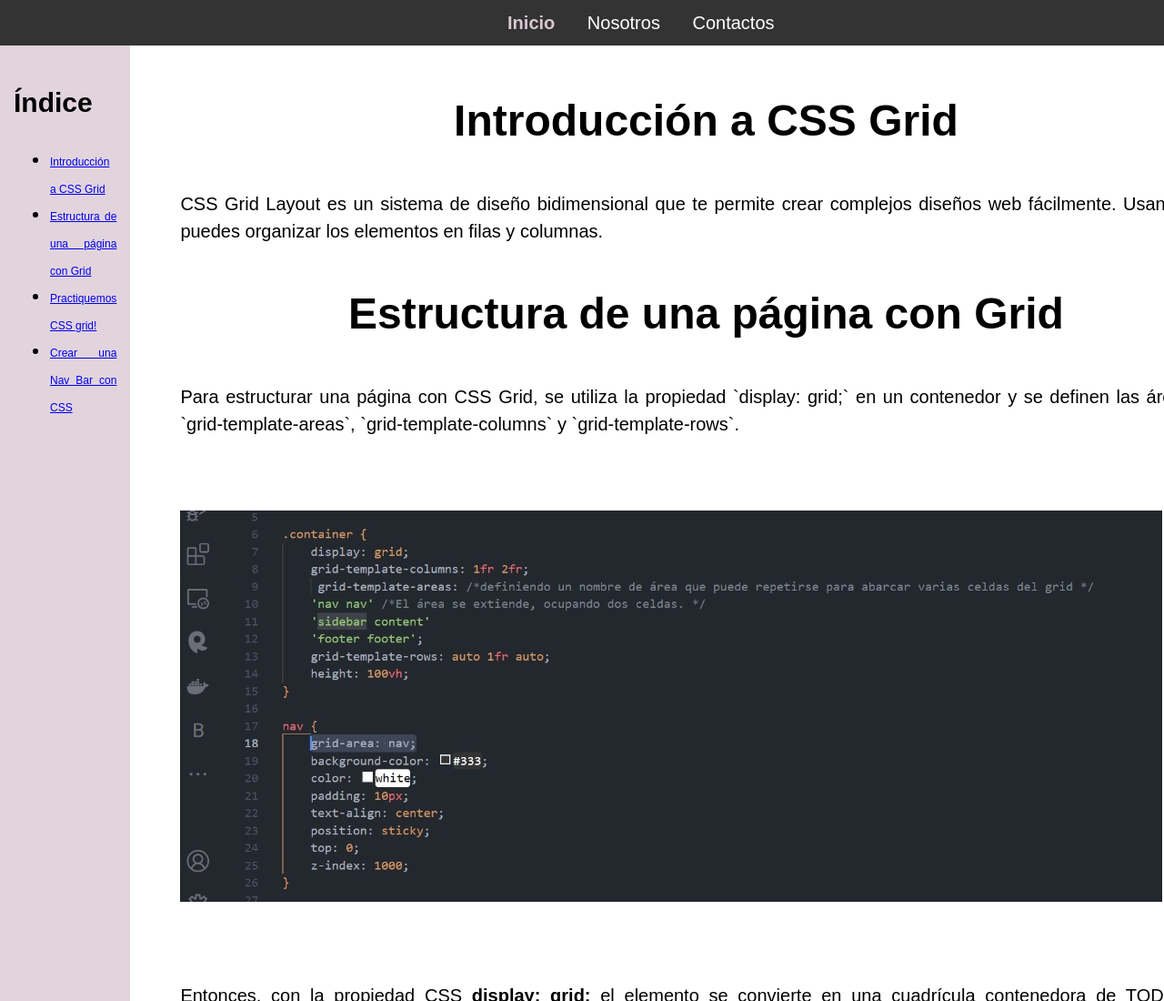
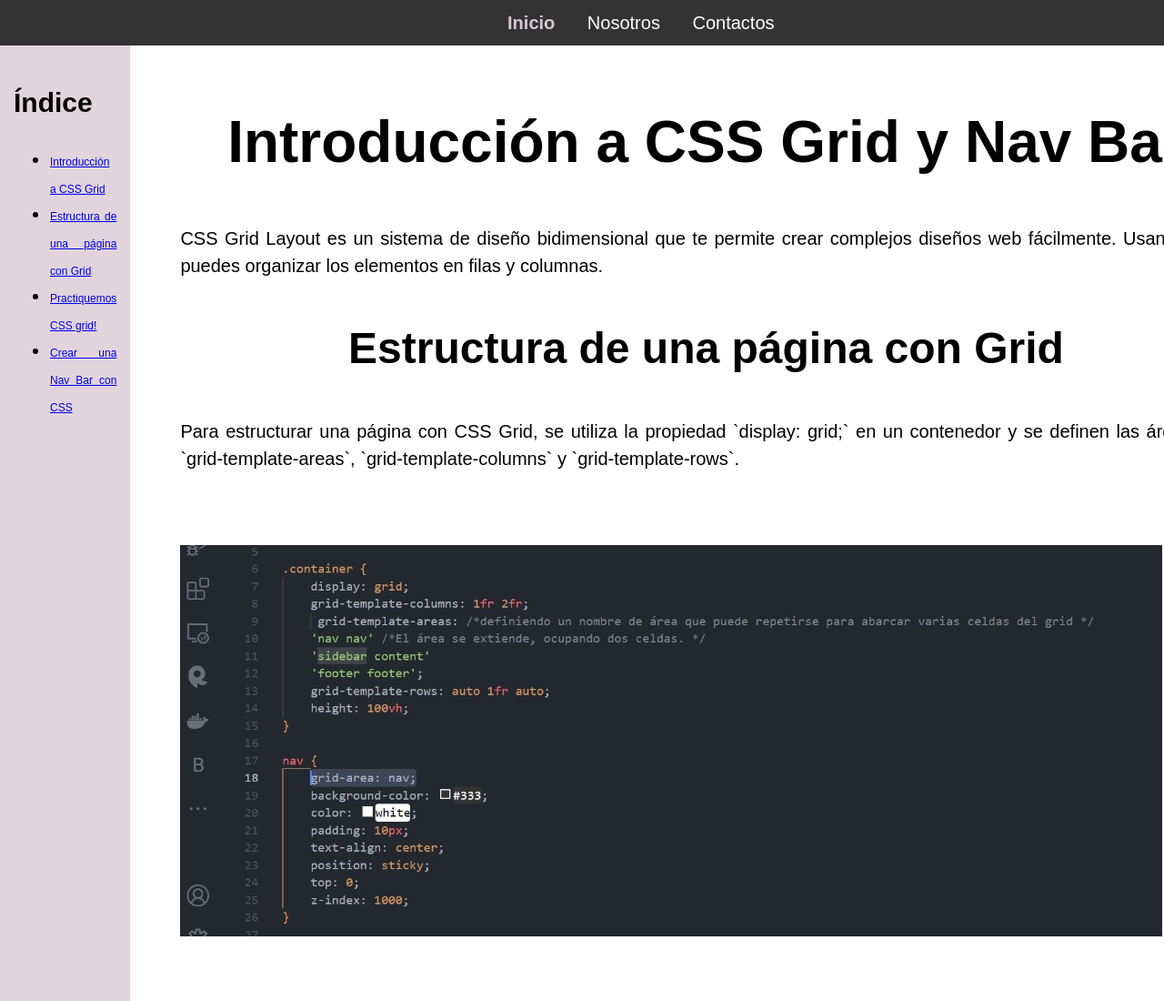
Before and after one commit to edilyrosa/grid-layout, a plain HTML site: page index.html in a window 1280 px wide. Shown: the top 1100 px of the page at 91% size. Drawn offline with Linux system fonts and the light colour scheme.

Commit message:
adding size to h1

```diff
--- a/index.html
+++ b/index.html
@@ -23,7 +23,7 @@
             </ul>
         </div>
         <div class="content">
-            <h1 id="intro">Introducción a CSS Grid</h1>
+            <h1 id="intro" style="font-size:4rem;">Introducción a CSS Grid y Nav Bar</h1>
             <p>CSS Grid Layout es un sistema de diseño bidimensional que te permite crear complejos diseños web fácilmente. Usando grid, puedes organizar los elementos en filas y columnas.</p>
 
             <h1 id="structure">Estructura de una página con Grid</h1>
```
